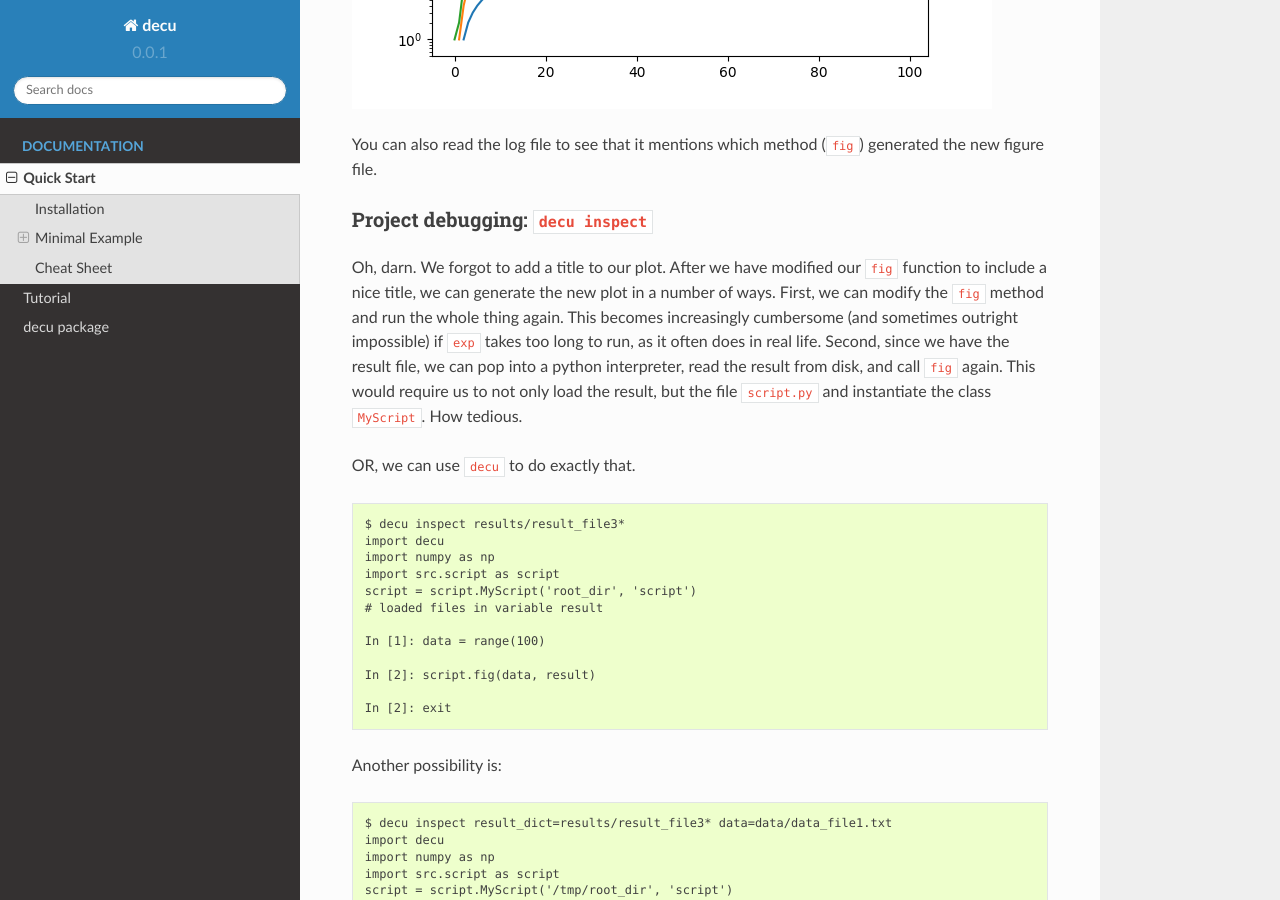
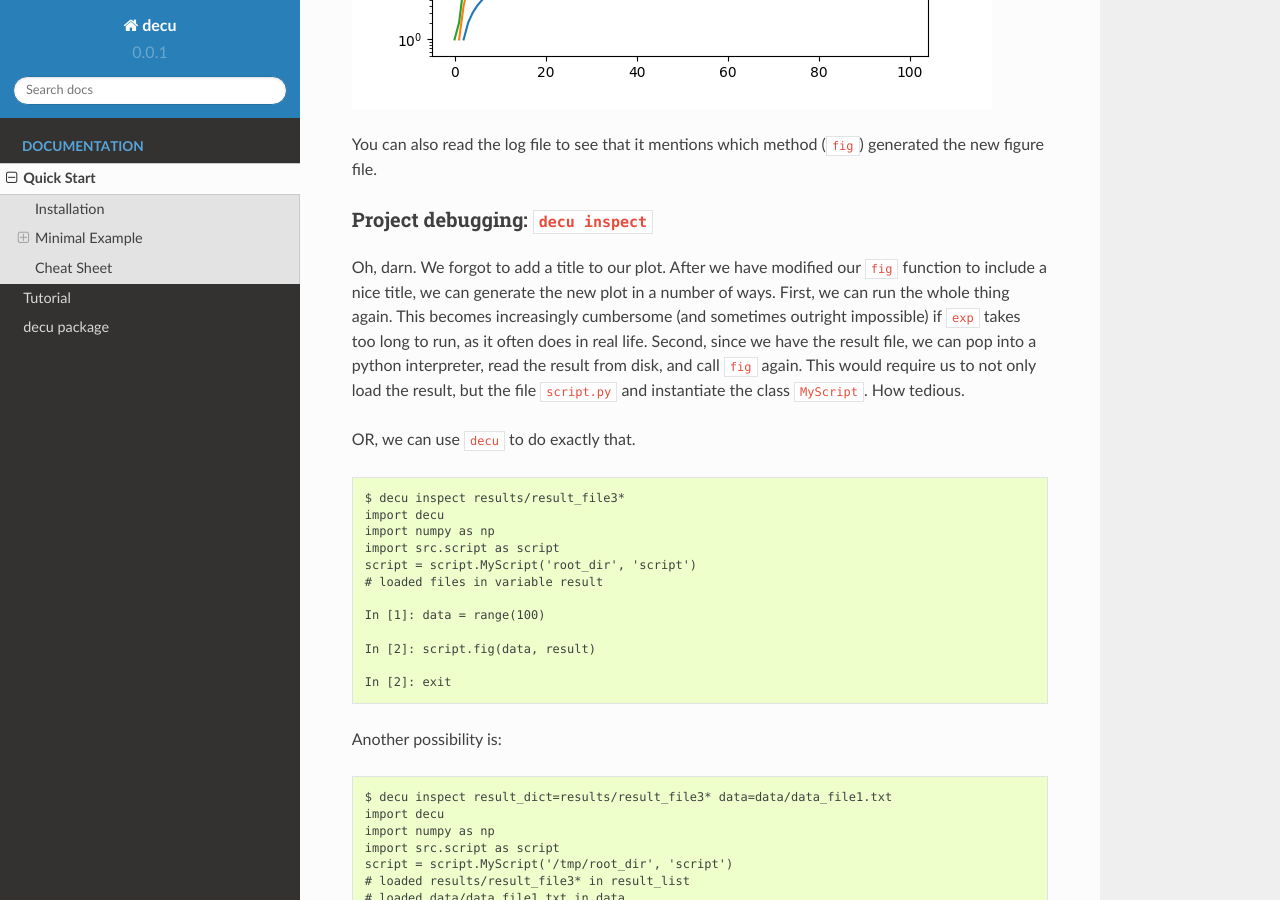
Before and after one commit to leotrs/decu, a Sphinx documentation site: the page built from doc/source/quickstart.md, in a window 1280 px wide and 900 px high, scrolled down 6548 px. Built offline with Sphinx 7.4.7 and the Read the Docs theme 2.0.0, drawn with Linux system fonts in a browser that asks for light colours.

Commit message:
[doc] update quickstart

```diff
--- a/doc/source/quickstart.md
+++ b/doc/source/quickstart.md
@@ -330,13 +330,13 @@ You can also read the log file to see that it mentions which method
 
 Oh, darn. We forgot to add a title to our plot. After we have modified our
 `fig` function to include a nice title, we can generate the new plot in a
-number of ways. First, we can modify the `fig` method and run the whole
-thing again. This becomes increasingly cumbersome (and sometimes outright
-impossible) if `exp` takes too long to run, as it often does in real
-life. Second, since we have the result file, we can pop into a python
-interpreter, read the result from disk, and call `fig` again. This would
-require us to not only load the result, but the file `script.py` and
-instantiate the class `MyScript`. How tedious.
+number of ways. First, we can run the whole thing again. This becomes
+increasingly cumbersome (and sometimes outright impossible) if `exp` takes
+too long to run, as it often does in real life. Second, since we have the
+result file, we can pop into a python interpreter, read the result from
+disk, and call `fig` again. This would require us to not only load the
+result, but the file `script.py` and instantiate the class `MyScript`. How
+tedious.
 
 OR, we can use `decu` to do exactly that.
 
```
